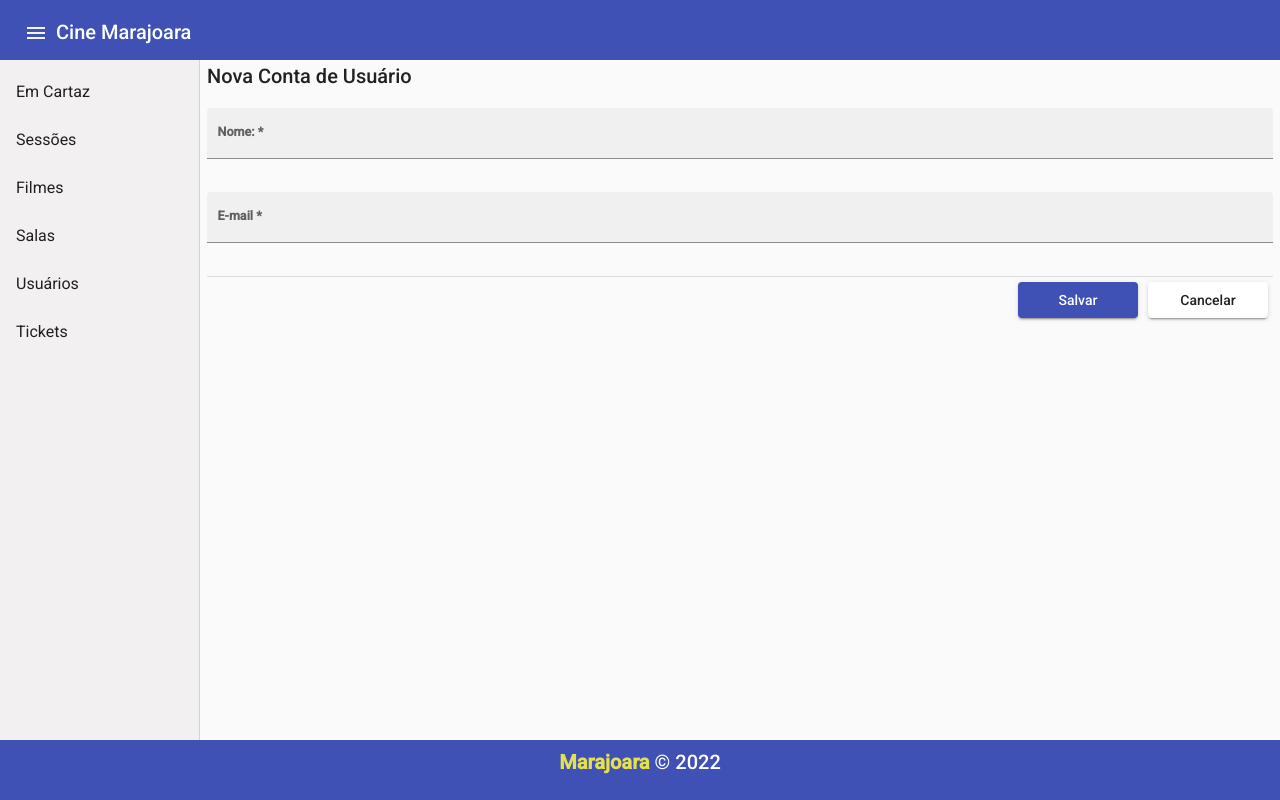
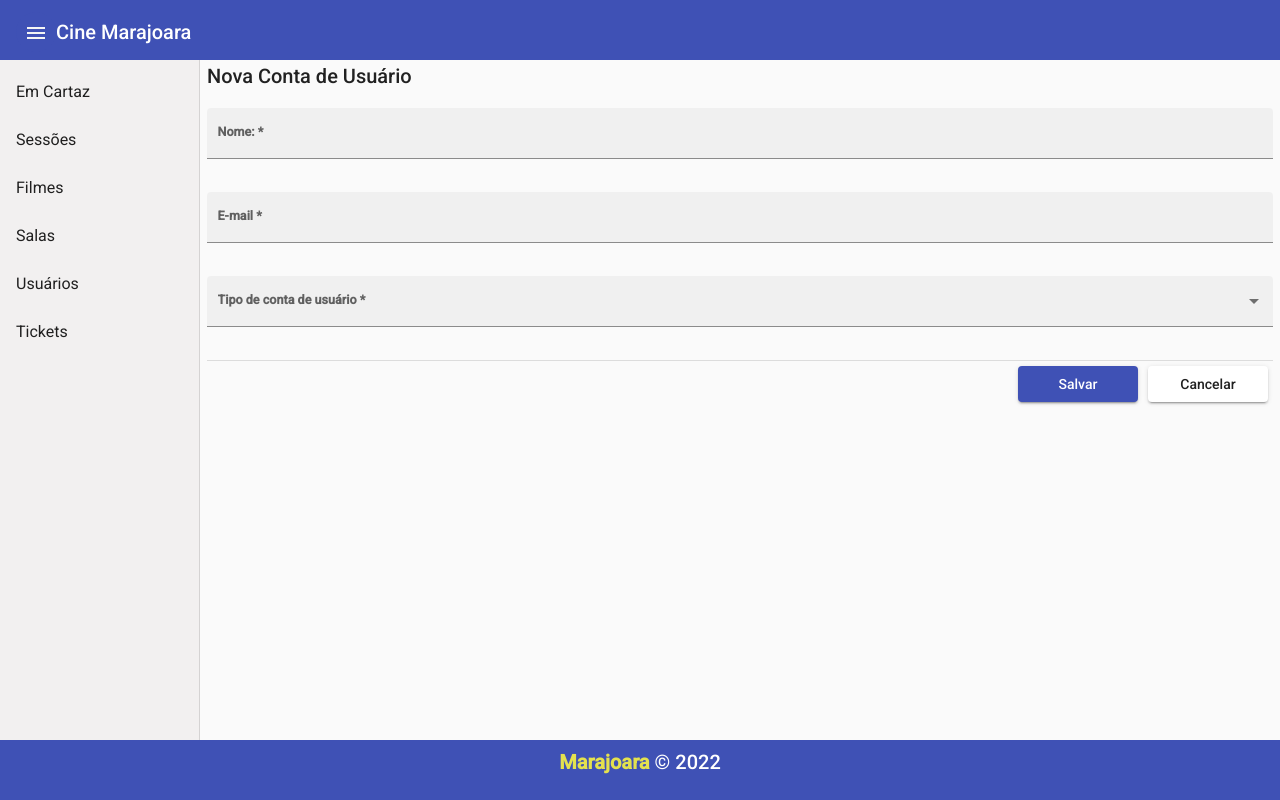
Before and after one commit to rafapolmann/marajoara-cinema-management, an Angular app in the folder Marajoara.Cinema.Management/Marajoara.Cinema.Management.FrontEnd/: page /newuseraccount in a window 1280 px wide. Built offline with nearby package versions, Linux system fonts and the light colour scheme.

Commit message:
Creating account level field

```diff
--- a/Marajoara.Cinema.Management/Marajoara.Cinema.Management.FrontEnd/src/app/components/user/user-account-form/user-account-form.component.html
+++ b/Marajoara.Cinema.Management/Marajoara.Cinema.Management.FrontEnd/src/app/components/user/user-account-form/user-account-form.component.html
@@ -22,6 +22,19 @@
       </mat-form-field>
     </div>
 
+    <div class="form-group">
+      <mat-form-field appearance="fill">
+        <mat-label>Tipo de conta de usuário</mat-label>
+        <mat-select [formControl]="level" required>
+          <mat-option>--</mat-option>
+          <mat-option *ngFor="let accountLevel of accountLevels" [value]="accountLevel">
+            {{accountLevel}}
+          </mat-option>
+        </mat-select>
+        <mat-error *ngIf="level.hasError('required')">Por favor, selecione um tipo de conta.</mat-error>
+      </mat-form-field>
+    </div>
+
     <mat-divider></mat-divider>
     <div class="button-flex-container">
       <button mat-raised-button color="primary">Salvar</button>
--- a/Marajoara.Cinema.Management/Marajoara.Cinema.Management.FrontEnd/src/app/components/user/user-account-form/user-account-form.component.ts
+++ b/Marajoara.Cinema.Management/Marajoara.Cinema.Management.FrontEnd/src/app/components/user/user-account-form/user-account-form.component.ts
@@ -16,6 +16,8 @@ export class UserAccountFormComponent implements OnInit {
   userAccountForm!: FormGroup;
   matcher = new MyErrorStateMatcher();
 
+  accountLevels: string[] = ['Gerente', 'Atendente', 'Cliente',];
+
   constructor() { }
 
   ngOnInit(): void {
@@ -24,10 +26,22 @@ export class UserAccountFormComponent implements OnInit {
       userAccountID: new FormControl(this.userAccountData ? this.userAccountData.userAccountID : ''),
       name: new FormControl(this.userAccountData ? this.userAccountData.name : '', [Validators.required]),
       mail: new FormControl(this.userAccountData ? this.userAccountData.mail : '', [Validators.required, Validators.email]),
-      level: new FormControl(this.userAccountData ? this.userAccountData.level : 0, [Validators.required]),
+      level: new FormControl(this.userAccountData ? this.getAccountLevel(this.userAccountData.level) : '', [Validators.required]),
       photoFile: new FormControl(''),
     });
+  }
 
+  getAccountLevel(value: number): string {
+    switch (value) {
+      case 1:
+        return "Gerente";
+      case 2:
+        return "Atendente";
+      case 3:
+        return "Cliente";
+      default:
+        return "";
+    }
   }
 
   get name() {
--- a/Marajoara.Cinema.Management/Marajoara.Cinema.Management.FrontEnd/src/app/features/user/user-account-edit/user-account-edit.component.ts
+++ b/Marajoara.Cinema.Management/Marajoara.Cinema.Management.FrontEnd/src/app/features/user/user-account-edit/user-account-edit.component.ts
@@ -23,7 +23,6 @@ export class UserAccountEditComponent implements OnInit {
   }
 
   async loadSession(userAccountId: number) {
-    console.log(userAccountId);
     this.userAccountData = await firstValueFrom(this.userAccountService.getById(userAccountId));
   }
   async onSubmit(userAccount: UserAccount) {
```
